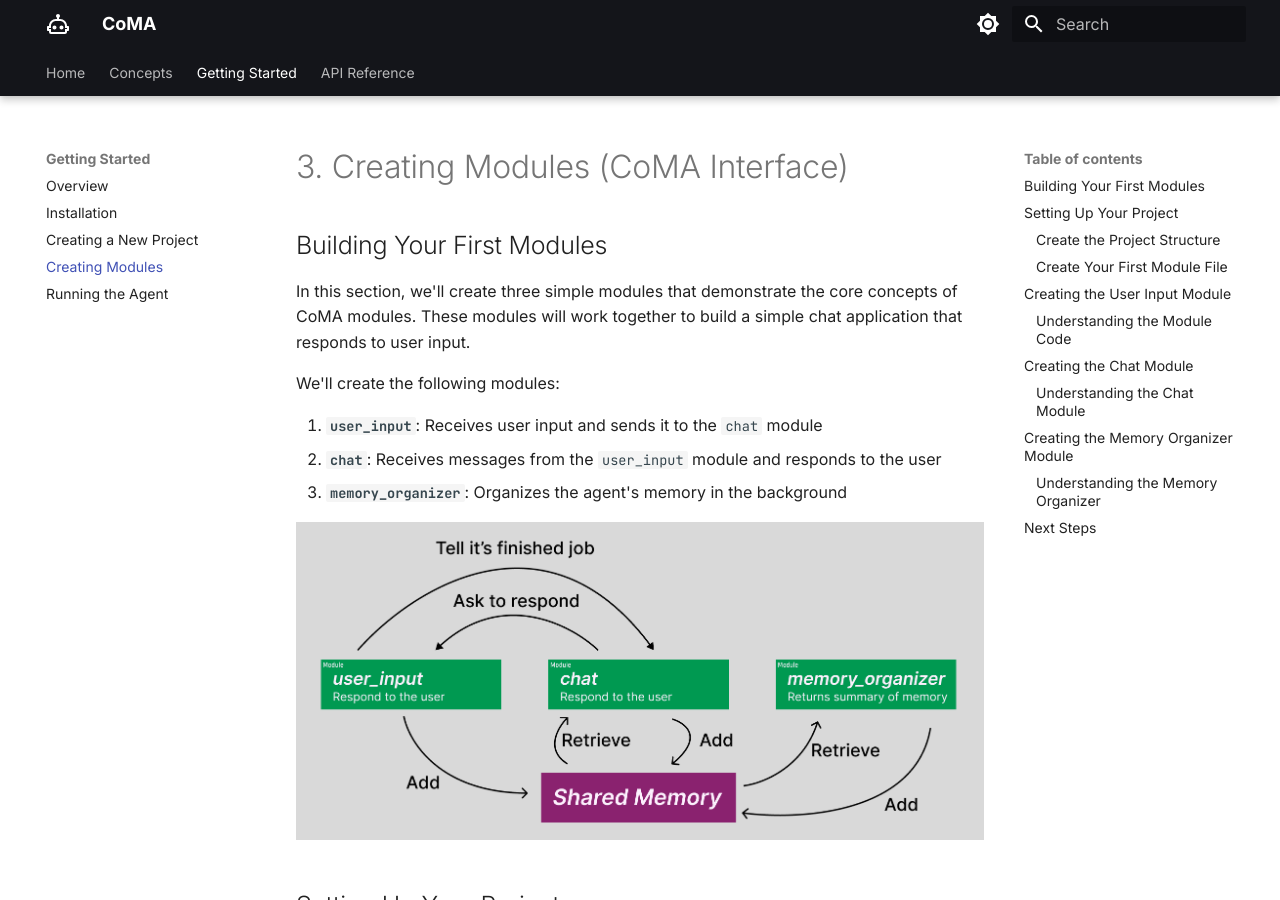
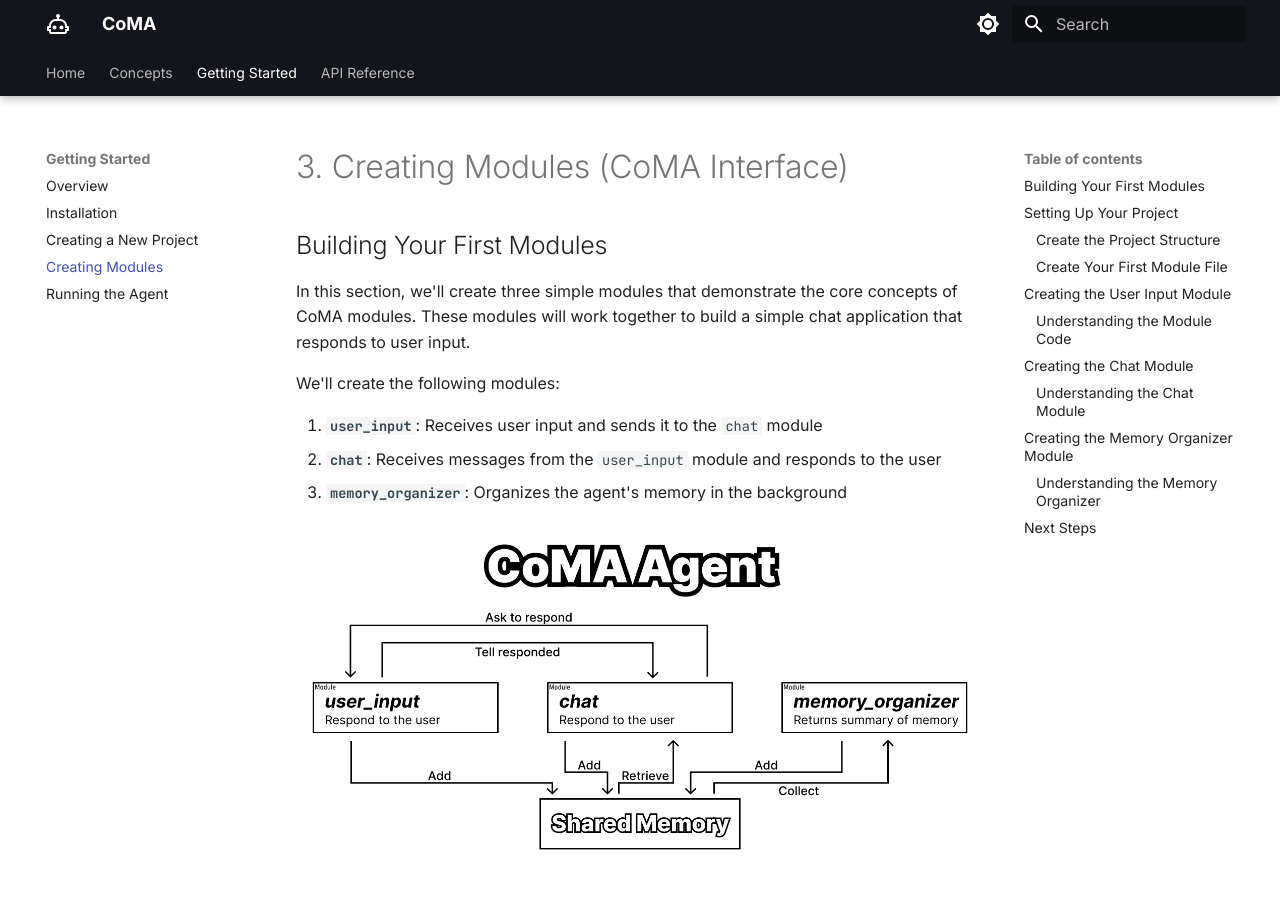
Before and after one commit to yamakkaji/concurrent-modular-agent-fork-dev, an MkDocs documentation site: the page built from docs/docs/getting-started/creating-modules.md, in a window 1280 px wide and 900 px high. Built offline with MkDocs 1.6.1 and Material for MkDocs 9.7.7, drawn with Linux system fonts in a browser that asks for light colours.

Commit message:
Update creating-modules.md

```diff
--- a/docs/docs/getting-started/creating-modules.md
+++ b/docs/docs/getting-started/creating-modules.md
@@ -10,7 +10,7 @@ We'll create the following modules:
 2. **`chat`**: Receives messages from the `user_input` module and responds to the user
 3. **`memory_organizer`**: Organizes the agent's memory in the background
 
-![Overview of a simple CoMA agent](../img/my-first-coma.png)
+![Overview of a simple CoMA agent](../img/getting-started-simple-coma.png)
 
 ## Setting Up Your Project
 
```
